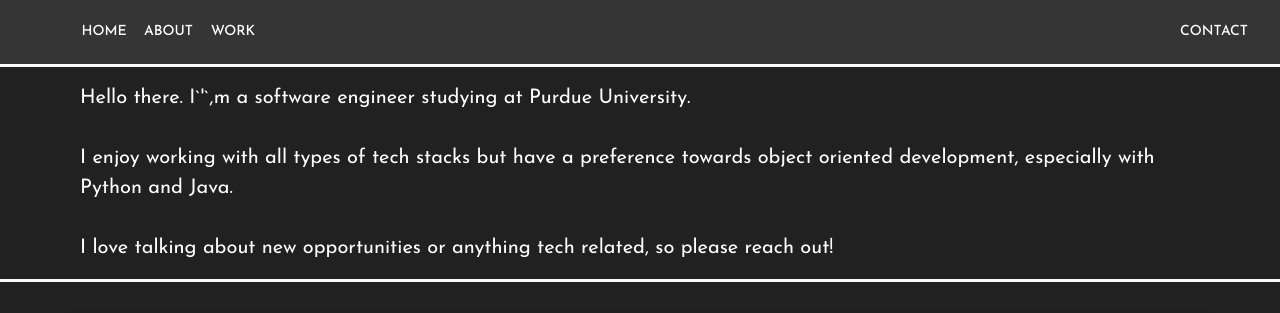
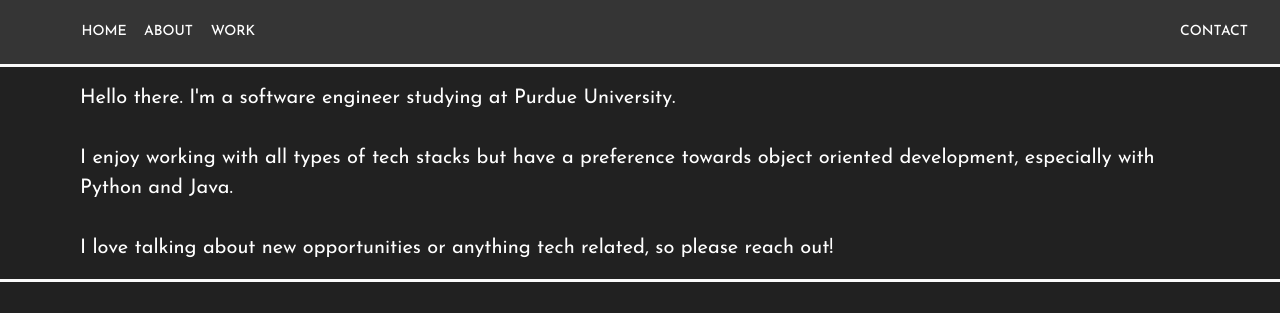
Before and after one commit to mtwind/personal-website, a Next.js app: page /work in a window 1280 px wide. Shown: the top 313 px of the page. Built offline with nearby package versions, Linux system fonts and the light colour scheme; some icons are missing; what @mui/material-nextjs would draw is missing.

Commit message:
fixed apostrophe

```diff
--- a/src/components/work/Intro.tsx
+++ b/src/components/work/Intro.tsx
@@ -19,10 +19,10 @@ export default function Intro() {
           alignContent: "center",
         }}
       >
-        Hello there. I`&apos;`,m a software engineer studying at Purdue
-        University. <br /> <br />I enjoy working with all types of tech stacks
-        but have a preference towards object oriented development, especially
-        with Python and Java.
+        Hello there. I&apos;m a software engineer studying at Purdue University.{" "}
+        <br /> <br />I enjoy working with all types of tech stacks but have a
+        preference towards object oriented development, especially with Python
+        and Java.
         <br /> <br />I love talking about new opportunities or anything tech
         related, so please reach out!
       </Typography>
```
